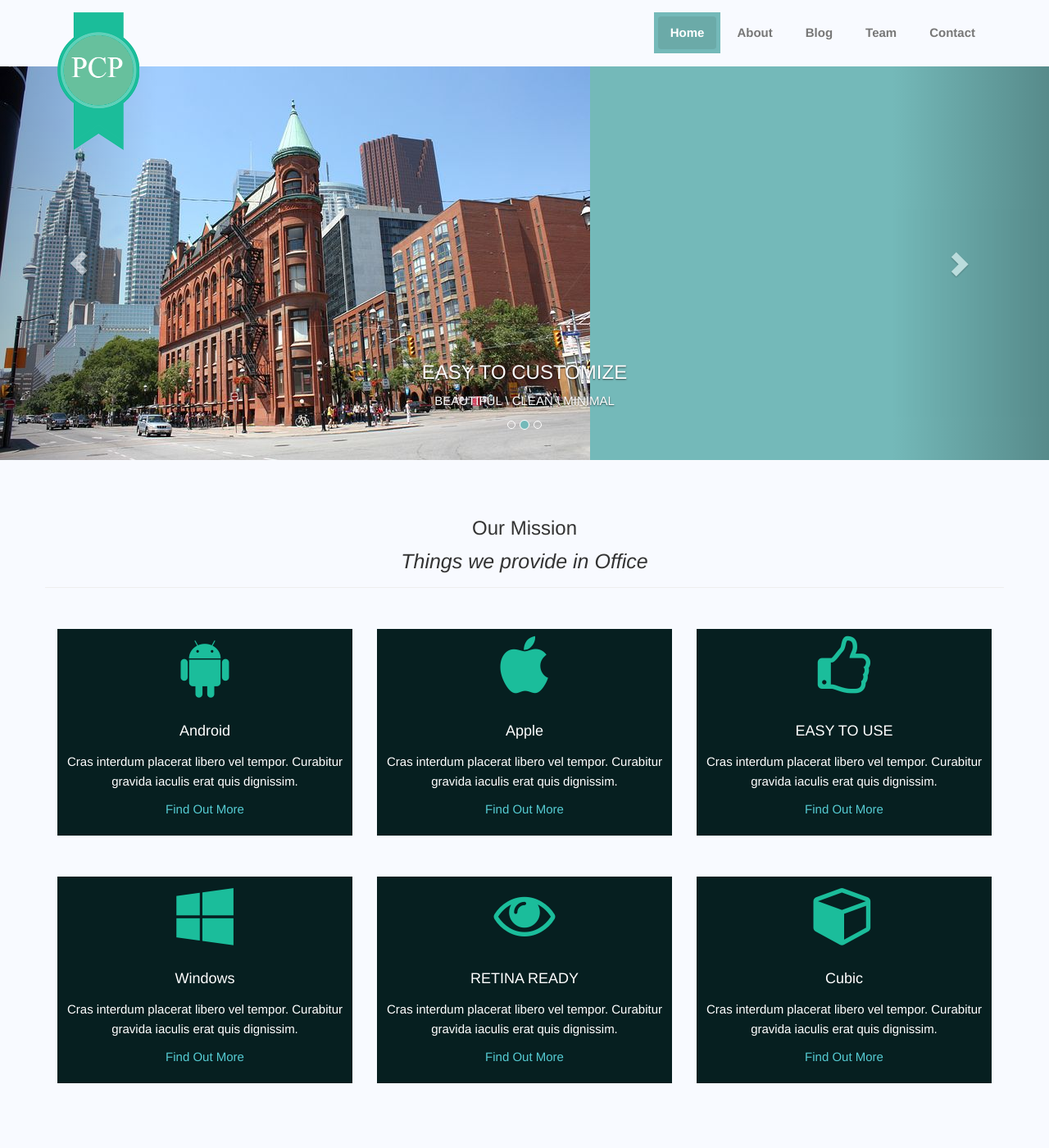
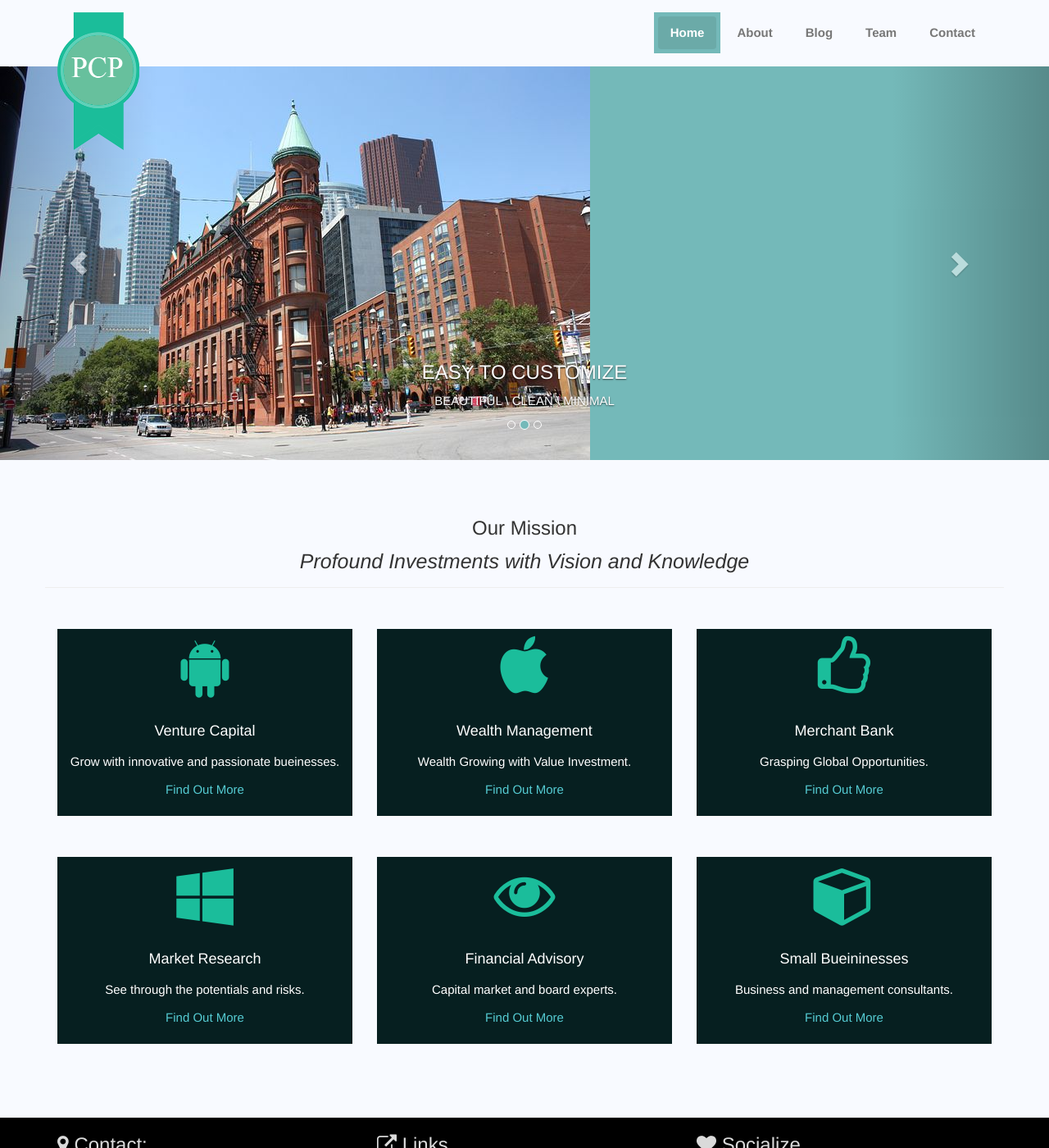
Before and after one commit to principlecapital/principlecapital.github.io, a Jekyll site: the page built from index.html, in a window 1280 px wide and 1400 px high. Shown: the whole window at 82% size. Built offline with Jekyll 4.4.1, drawn with Linux system fonts in a browser that asks for light colours.

Commit message:
Update home_style.html

```diff
--- a/_layouts/home_style.html
+++ b/_layouts/home_style.html
@@ -82,7 +82,7 @@
             <div class="row">
                 <div class="services-header">
                     <h3 class="services-header-title">Our Mission</h3>
-                    <p class="services-header-body"><em> Things we provide in Office </em>  </p><hr>
+                    <p class="services-header-body"><em> Profound Investments with Vision and Knowledge </em>  </p><hr>
                 </div>
             </div>
 
@@ -91,8 +91,8 @@
                 <div class="col-lg-4 col-md-4 col-sm-4 col-xs-12">
                     <div class="services-group wow animated fadeInLeft" data-wow-offset="40">
                         <p class="services-icon"><span class="fa fa-android fa-5x"></span></p>
-                        <h4 class="services-title">Android</h4>
-                        <p class="services-body">Cras interdum placerat libero vel tempor. Curabitur gravida iaculis erat quis dignissim.</p>
+                        <h4 class="services-title">Venture Capital</h4>
+                        <p class="services-body">Grow with innovative and passionate bueinesses.</p>
                         <p class="services-more"><a href="#">Find Out More</a></p>
                     </div>
                 </div>
@@ -100,8 +100,8 @@
                 <div class="col-lg-4 col-md-4 col-sm-4 col-xs-12">
                     <div class="services-group wow animated zoomIn" data-wow-offset="40">
                         <p class="services-icon"><i class="fa fa-apple fa-5x"></i></p>
-                        <h4 class="services-title">Apple</h4>
-                        <p class="services-body">Cras interdum placerat libero vel tempor. Curabitur gravida iaculis erat quis dignissim.</p>
+                        <h4 class="services-title">Wealth Management</h4>
+                        <p class="services-body">Wealth Growing with Value Investment.</p>
                         <p class="services-more"><a href="#">Find Out More</a></p>
                     </div>
                 </div>
@@ -109,8 +109,8 @@
                 <div class="col-lg-4 col-md-4 col-sm-4 col-xs-12">
                     <div class="services-group wow animated fadeInRight" data-wow-offset="40">
                         <p class="services-icon"><i class="fa fa-thumbs-o-up fa-5x"></i></p>
-                        <h4 class="services-title">EASY TO USE</h4>
-                        <p class="services-body">Cras interdum placerat libero vel tempor. Curabitur gravida iaculis erat quis dignissim.</p>
+                        <h4 class="services-title">Merchant Bank</h4>
+                        <p class="services-body">Grasping Global Opportunities.</p>
                         <p class="services-more"><a href="#">Find Out More</a></p>
                     </div>
                 </div>
@@ -122,8 +122,8 @@
                 <div class="col-lg-4 col-md-4 col-sm-4 col-xs-12">
                     <div class="services-group wow animated fadeInLeft" data-wow-offset="40">
                         <p class="services-icon"><span class="fa fa-windows fa-5x"></span></p>
-                        <h4 class="services-title">Windows</h4>
-                        <p class="services-body">Cras interdum placerat libero vel tempor. Curabitur gravida iaculis erat quis dignissim.</p>
+                        <h4 class="services-title">Market Research</h4>
+                        <p class="services-body">See through the potentials and risks.</p>
                         <p class="services-more"><a href="#">Find Out More</a></p>
                     </div>
                 </div>
@@ -131,8 +131,8 @@
                 <div class="col-lg-4 col-md-4 col-sm-4 col-xs-12">
                     <div class="services-group wow animated zoomIn" data-wow-offset="40">
                         <p class="services-icon"><i class="fa fa-eye fa-5x"></i></p>
-                        <h4 class="services-title">RETINA READY</h4>
-                        <p class="services-body">Cras interdum placerat libero vel tempor. Curabitur gravida iaculis erat quis dignissim.</p>
+                        <h4 class="services-title">Financial Advisory</h4>
+                        <p class="services-body">Capital market and board experts.</p>
                         <p class="services-more"><a href="#">Find Out More</a></p>
                     </div>
                 </div>
@@ -140,8 +140,8 @@
                 <div class="col-lg-4 col-md-4 col-sm-4 col-xs-12">
                     <div class="services-group wow animated fadeInRight" data-wow-offset="40">
                         <p class="services-icon"><i class="fa fa-cube fa-5x"></i></p>
-                        <h4 class="services-title">Cubic</h4>
-                        <p class="services-body">Cras interdum placerat libero vel tempor. Curabitur gravida iaculis erat quis dignissim.</p>
+                        <h4 class="services-title">Small Bueininesses</h4>
+                        <p class="services-body">Business and management consultants.</p>
                         <p class="services-more"><a href="#">Find Out More</a></p>
                     </div>
                 </div>
```
